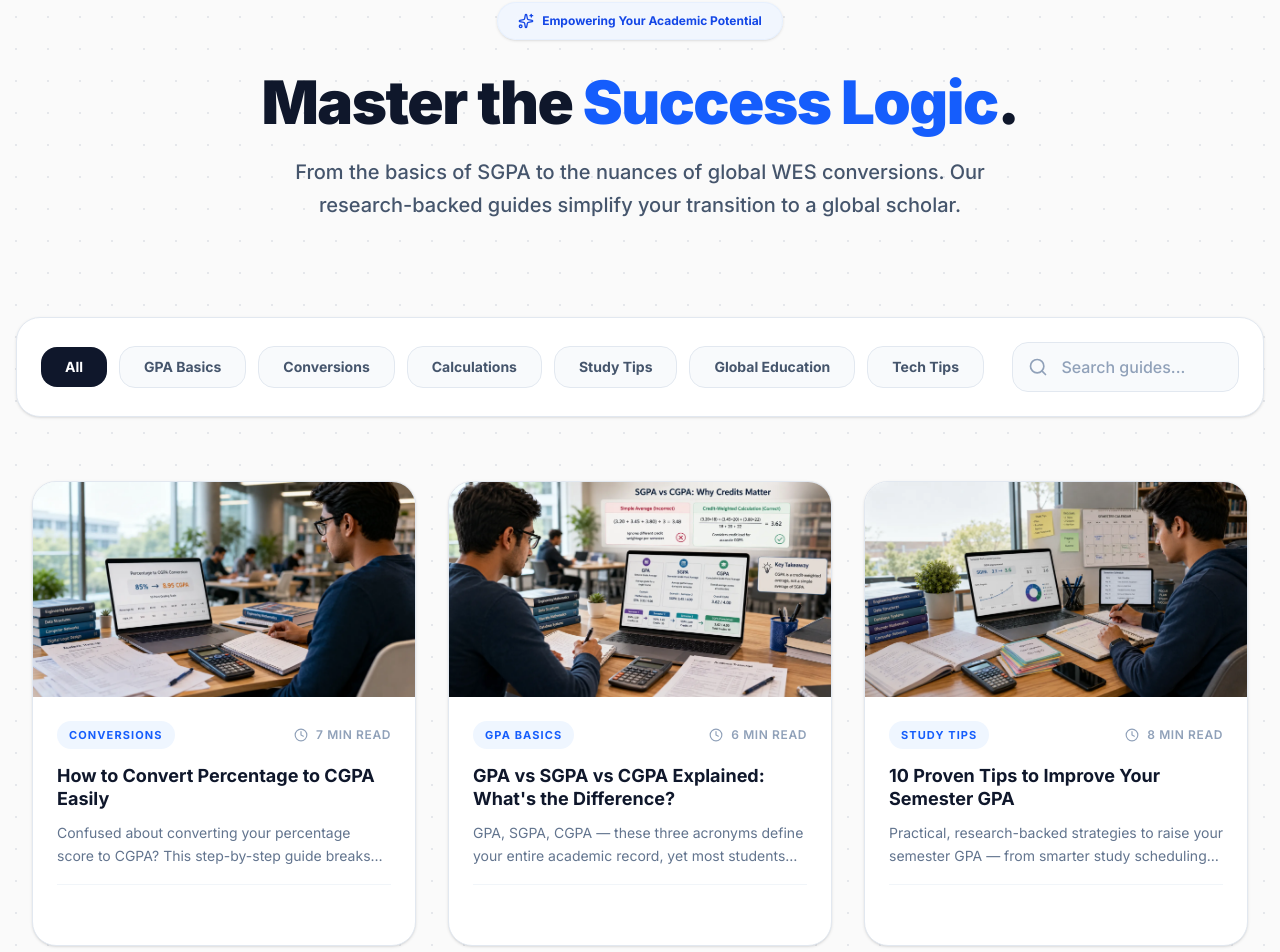
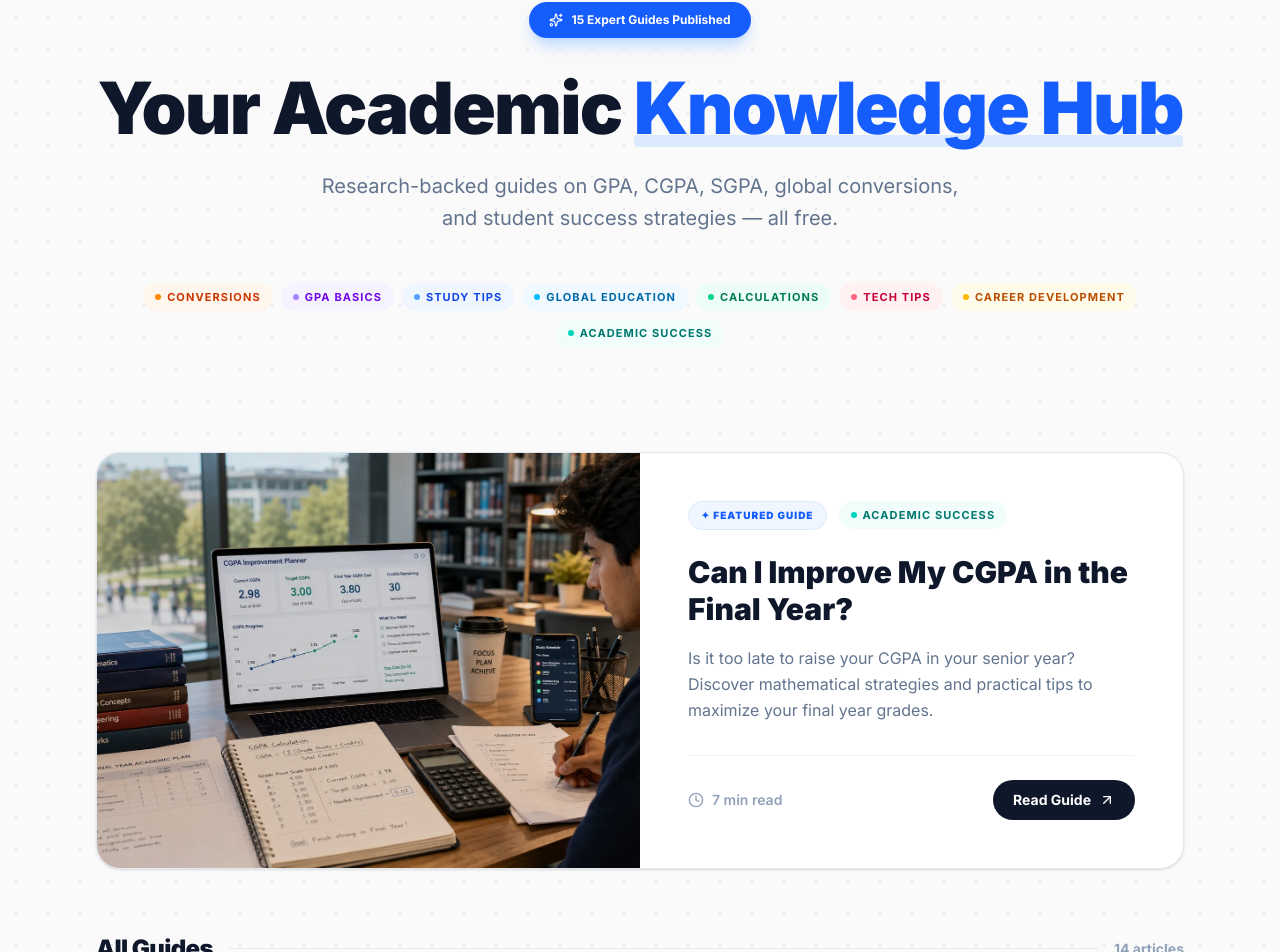
Before and after one commit to shadowfight4967-bit/edugpa, a Next.js app: page /guides in a window 1280 px wide. Shown: the part 159-1111 px from the top of the page. Built offline with nearby package versions, Linux system fonts and the light colour scheme.

Commit message:
first commit

```diff
--- a/app/guides/page.tsx
+++ b/app/guides/page.tsx
@@ -8,7 +8,7 @@ import {
     Clock,
     GraduationCap,
     Sparkles,
-    Search,
+    ArrowUpRight,
 } from "lucide-react";
 import { PLACEHOLDER_POSTS } from "@/lib/posts";
 
@@ -17,6 +17,27 @@ export const metadata = buildMetadata({
     description: "Comprehensive guides on GPA calculation, SGPA tracking, and global grade conversion. Master your academic journey with EduGPA.",
     path: "/guides",
 });
+
+const categoryColors: Record<string, { bg: string; text: string; dot: string }> = {
+    "GPA Basics":        { bg: "bg-violet-50",  text: "text-violet-700", dot: "bg-violet-400" },
+    "Conversions":       { bg: "bg-orange-50",  text: "text-orange-700", dot: "bg-orange-400" },
+    "Calculations":      { bg: "bg-emerald-50", text: "text-emerald-700",dot: "bg-emerald-400" },
+    "Study Tips":        { bg: "bg-blue-50",    text: "text-blue-700",   dot: "bg-blue-400" },
+    "Global Education":  { bg: "bg-sky-50",     text: "text-sky-700",    dot: "bg-sky-400" },
+    "Tech Tips":         { bg: "bg-rose-50",    text: "text-rose-700",   dot: "bg-rose-400" },
+    "Career Development":{ bg: "bg-amber-50",   text: "text-amber-700",  dot: "bg-amber-400" },
+    "Academic Success":  { bg: "bg-teal-50",    text: "text-teal-700",   dot: "bg-teal-400" },
+};
+
+function CategoryBadge({ category }: { category: string }) {
+    const c = categoryColors[category] ?? { bg: "bg-slate-50", text: "text-slate-600", dot: "bg-slate-400" };
+    return (
+        <span className={`inline-flex items-center gap-1.5 text-[11px] font-bold uppercase tracking-widest px-3 py-1.5 rounded-full ${c.bg} ${c.text}`}>
+            <span className={`w-1.5 h-1.5 rounded-full ${c.dot}`} />
+            {category}
+        </span>
+    );
+}
 
 export default function GuidesPage() {
     const collectionSchema = {
@@ -31,68 +52,122 @@ export default function GuidesPage() {
         },
     };
 
-    const categories = ["All", "GPA Basics", "Conversions", "Calculations", "Study Tips", "Global Education", "Tech Tips", "Career Development", "Academic Success"];
+    const heroPost = PLACEHOLDER_POSTS[PLACEHOLDER_POSTS.length - 1];
+    const gridPosts = PLACEHOLDER_POSTS.slice(0, PLACEHOLDER_POSTS.length - 1);
+
+    const uniqueCategories = [...new Set(PLACEHOLDER_POSTS.map(p => p.category))];
 
     return (
         <>
             <JsonLd data={collectionSchema} />
 
-            {/* Hero Header */}
-            <section className="pt-24 pb-16 relative overflow-hidden bg-transparent">
-                <div className="max-w-5xl mx-auto px-4 sm:px-6 lg:px-8 text-center relative z-10">
-                    <div className="inline-flex items-center gap-2 bg-blue-50/80 backdrop-blur-md text-blue-700 px-5 py-2.5 rounded-full text-xs font-bold mb-8 shadow-sm border border-blue-100/50">
-                        <Sparkles className="w-4 h-4" />
-                        Empowering Your Academic Potential
+            {/* ── Hero ── */}
+            <section className="pt-24 pb-10 relative overflow-hidden">
+                <div className="max-w-6xl mx-auto px-4 sm:px-6 lg:px-8 relative z-10">
+
+                    {/* Label pill */}
+                    <div className="flex justify-center mb-8">
+                        <div className="inline-flex items-center gap-2 bg-blue-600 text-white px-5 py-2.5 rounded-full text-xs font-bold shadow-lg shadow-blue-200">
+                            <Sparkles className="w-3.5 h-3.5" />
+                            {PLACEHOLDER_POSTS.length} Expert Guides Published
                         </div>
-                    <h1 className="text-4xl md:text-6xl font-black text-slate-900 mb-6 tracking-tight">
-                        Master the <span className="text-blue-600">Success Logic</span>.
+                    </div>
+
+                    {/* Headline */}
+                    <h1 className="text-4xl sm:text-5xl md:text-6xl lg:text-7xl font-black text-slate-900 text-center leading-[1.05] tracking-tight mb-6">
+                        Your Academic{" "}
+                        <span className="relative">
+                            <span className="relative z-10 text-blue-600">Knowledge Hub</span>
+                            <span className="absolute bottom-1 left-0 w-full h-3 bg-blue-100 -z-0 rounded" />
+                        </span>
                     </h1>
-                    <p className="max-w-3xl mx-auto text-lg md:text-xl text-slate-600 leading-relaxed font-medium">
-                        From the basics of SGPA to the nuances of global WES conversions. Our research-backed guides simplify your transition to a global scholar.
+
+                    <p className="max-w-2xl mx-auto text-center text-lg md:text-xl text-slate-500 leading-relaxed mb-12">
+                        Research-backed guides on GPA, CGPA, SGPA, global conversions, and student success strategies — all free.
                     </p>
-                </div>
-            </section>
 
-            {/* Modern Filter Bar */}
-            <section className="sticky top-20 z-40 px-4 mt-8">
-                <div className="max-w-7xl mx-auto">
-                    <div className="bg-white p-4 md:p-6 flex flex-col md:flex-row items-center justify-between gap-6 overflow-hidden rounded-2xl shadow-sm border border-slate-200">
-                        <div className="flex items-center gap-3 overflow-x-auto pb-2 md:pb-0 w-full md:w-auto no-scrollbar">
-                            {categories.map((cat) => (
-                                <button
-                                    key={cat}
-                                    className={`px-6 py-2.5 rounded-xl text-sm font-bold whitespace-nowrap transition-all ${cat === "All"
-                                            ? "bg-slate-900 text-white"
-                                            : "bg-slate-50 text-slate-600 hover:bg-slate-100 hover:text-slate-900 border border-slate-200"
-                                        }`}
-                                >
-                                    {cat}
-                                </button>
+                    {/* Category pills */}
+                    <div className="flex flex-wrap justify-center gap-2 mb-16">
+                        {uniqueCategories.map(cat => (
+                            <CategoryBadge key={cat} category={cat} />
                         ))}
-                        </div>
-                        <div className="relative w-full md:w-80">
-                            <Search className="absolute left-4 top-1/2 -translate-y-1/2 w-5 h-5 text-slate-400" />
-                            <input
-                                type="text"
-                                placeholder="Search guides..."
-                                className="w-full bg-slate-50 border border-slate-200 pl-12 pr-4 py-3 rounded-xl focus:outline-none focus:ring-2 focus:ring-blue-500 focus:bg-white transition-all font-medium text-slate-900 placeholder:text-slate-400"
-                            />
-                        </div>
                     </div>
                 </div>
             </section>
 
-            {/* Guides Grid */}
-            <section className="pt-16 pb-32">
-                <div className="max-w-full mx-auto px-4 sm:px-6 lg:px-8">
-                    <div className="grid md:grid-cols-2 lg:grid-cols-3 gap-8">
-                        {PLACEHOLDER_POSTS.map((post) => (
+            {/* ── Hero Feature Card (latest post) ── */}
+            <section className="max-w-6xl mx-auto px-4 sm:px-6 lg:px-8 mb-16">
+                <Link
+                    href={`/guides/${heroPost.slug}`}
+                    className="group relative flex flex-col md:flex-row rounded-3xl overflow-hidden border border-slate-200 bg-white shadow-sm hover:shadow-xl transition-all duration-500"
+                >
+                    {/* Image */}
+                    <div className="relative md:w-1/2 aspect-[16/10] md:aspect-auto overflow-hidden">
+                        {heroPost.featuredImage ? (
+                            <Image
+                                src={heroPost.featuredImage}
+                                alt={heroPost.title}
+                                fill
+                                className="object-cover group-hover:scale-105 transition-transform duration-700"
+                                sizes="(max-width: 768px) 100vw, 50vw"
+                                priority
+                            />
+                        ) : (
+                            <div className="w-full h-full bg-gradient-to-br from-blue-100 to-blue-200 flex items-center justify-center">
+                                <BookOpen className="w-16 h-16 text-blue-300" />
+                            </div>
+                        )}
+                        <div className="absolute inset-0 bg-gradient-to-r from-black/10 to-transparent" />
+                    </div>
+
+                    {/* Content */}
+                    <div className="md:w-1/2 p-8 md:p-12 flex flex-col justify-between">
+                        <div>
+                            <div className="flex items-center gap-3 mb-6">
+                                <span className="text-[10px] font-black uppercase tracking-widest text-blue-600 bg-blue-50 px-3 py-1.5 rounded-full border border-blue-100">
+                                    ✦ Featured Guide
+                                </span>
+                                <CategoryBadge category={heroPost.category} />
+                            </div>
+                            <h2 className="text-2xl md:text-3xl font-black text-slate-900 leading-tight mb-4 group-hover:text-blue-600 transition-colors duration-300">
+                                {heroPost.title}
+                            </h2>
+                            <p className="text-slate-500 leading-relaxed text-base line-clamp-3">
+                                {heroPost.excerpt}
+                            </p>
+                        </div>
+                        <div className="flex items-center justify-between mt-8 pt-6 border-t border-slate-100">
+                            <div className="flex items-center gap-2 text-slate-400 text-sm font-semibold">
+                                <Clock className="w-4 h-4" />
+                                {heroPost.readTime}
+                            </div>
+                            <span className="inline-flex items-center gap-2 bg-slate-900 text-white text-sm font-bold px-5 py-2.5 rounded-full group-hover:bg-blue-600 transition-colors duration-300">
+                                Read Guide
+                                <ArrowUpRight className="w-4 h-4 group-hover:translate-x-0.5 group-hover:-translate-y-0.5 transition-transform" />
+                            </span>
+                        </div>
+                    </div>
+                </Link>
+            </section>
+
+            {/* ── All Guides Grid ── */}
+            <section className="max-w-6xl mx-auto px-4 sm:px-6 lg:px-8 pb-32">
+
+                {/* Section label */}
+                <div className="flex items-center gap-4 mb-10">
+                    <h2 className="text-2xl font-black text-slate-900 tracking-tight">All Guides</h2>
+                    <div className="flex-1 h-px bg-slate-200" />
+                    <span className="text-sm font-bold text-slate-400">{gridPosts.length} articles</span>
+                </div>
+
+                <div className="grid sm:grid-cols-2 lg:grid-cols-3 gap-6">
+                    {gridPosts.map((post) => (
                         <Link
                             key={post.slug}
                             href={`/guides/${post.slug}`}
-                                className="group bg-white rounded-2xl shadow-sm border border-slate-200 hover:shadow-md hover:border-slate-300 transition-all flex flex-col h-full overflow-hidden"
+                            className="group bg-white rounded-2xl border border-slate-200 hover:border-blue-200 hover:shadow-lg hover:shadow-blue-50 transition-all duration-300 flex flex-col overflow-hidden"
                         >
-                                {/* Featured thumbnail */}
+                            {/* Thumbnail */}
                             <div className="relative w-full aspect-[16/9] bg-slate-100 overflow-hidden">
                                 {post.featuredImage ? (
                                     <Image
@@ -100,51 +175,53 @@ export default function GuidesPage() {
                                         alt={post.title}
                                         fill
                                         className="object-cover group-hover:scale-105 transition-transform duration-500"
-                                            sizes="(max-width: 768px) 100vw, (max-width: 1200px) 50vw, 33vw"
+                                        sizes="(max-width: 640px) 100vw, (max-width: 1024px) 50vw, 33vw"
                                     />
                                 ) : (
                                     <div className="w-full h-full flex items-center justify-center bg-gradient-to-br from-blue-50 to-slate-100">
-                                            <BookOpen className="w-10 h-10 text-blue-300" />
+                                        <BookOpen className="w-8 h-8 text-blue-200" />
                                     </div>
                                 )}
-                                    <div className="absolute inset-0 bg-gradient-to-t from-black/30 to-transparent opacity-0 group-hover:opacity-100 transition-opacity duration-300" />
+                                {/* Overlay */}
+                                <div className="absolute inset-0 bg-gradient-to-t from-black/40 via-black/5 to-transparent opacity-0 group-hover:opacity-100 transition-opacity duration-300" />
+                                {/* Read badge on hover */}
+                                <div className="absolute bottom-3 right-3 opacity-0 group-hover:opacity-100 transition-all duration-300 translate-y-1 group-hover:translate-y-0">
+                                    <span className="inline-flex items-center gap-1.5 bg-white/95 backdrop-blur-sm text-slate-900 text-xs font-bold px-3 py-1.5 rounded-full shadow-md">
+                                        Read <ArrowRight className="w-3 h-3" />
+                                    </span>
+                                </div>
                             </div>
 
-                                <div className="p-6 flex flex-col flex-1">
-                                    <div className="flex items-center justify-between mb-4">
-                                        <span className="text-[11px] font-bold text-blue-600 uppercase tracking-widest bg-blue-50 px-3 py-1.5 rounded-full">{post.category}</span>
-                                        <div className="flex items-center gap-2 text-slate-400 text-xs font-semibold uppercase tracking-wider">
-                                            <Clock className="w-3.5 h-3.5" />
-                                            <span>{post.readTime}</span>
+                            {/* Body */}
+                            <div className="p-5 flex flex-col flex-1">
+                                <div className="flex items-center justify-between mb-3">
+                                    <CategoryBadge category={post.category} />
+                                    <div className="flex items-center gap-1.5 text-slate-400 text-xs font-semibold">
+                                        <Clock className="w-3 h-3" />
+                                        {post.readTime}
                                     </div>
                                 </div>
-                                    <h3 className="text-lg font-bold text-slate-900 mb-3 group-hover:text-blue-600 transition-colors leading-tight line-clamp-2">
+                                <h3 className="text-base font-bold text-slate-900 leading-snug line-clamp-2 group-hover:text-blue-600 transition-colors duration-200 mb-2">
                                     {post.title}
                                 </h3>
-                                    <p className="text-slate-500 text-sm leading-relaxed line-clamp-2 mb-4">
+                                <p className="text-slate-500 text-sm leading-relaxed line-clamp-2">
                                     {post.excerpt}
                                 </p>
-                                    <div className="mt-auto pt-4 border-t border-slate-100 flex items-center justify-end">
-                                        <span className="text-blue-600 font-bold text-sm flex items-center gap-1 opacity-0 group-hover:opacity-100 transition-opacity">
-                                            Read Guide
-                                            <ArrowRight className="w-4 h-4" />
-                                        </span>
-                                    </div>
                             </div>
                         </Link>
                     ))}
 
-                        {/* Empty State / Coming Soon Card */}
-                        <div className="p-10 rounded-2xl border-2 border-dashed border-slate-200 flex flex-col items-center justify-center text-center bg-slate-50 group hover:border-slate-300 transition-colors">
-                            <div className="w-16 h-16 rounded-2xl bg-white border border-slate-100 shadow-sm flex items-center justify-center mb-6 group-hover:scale-110 transition-transform">
-                                <GraduationCap className="w-8 h-8 text-slate-400" />
+                    {/* Coming Soon card */}
+                    <div className="rounded-2xl border-2 border-dashed border-slate-200 bg-slate-50/60 flex flex-col items-center justify-center text-center p-8 min-h-[280px] group hover:border-blue-200 hover:bg-blue-50/30 transition-all duration-300">
+                        <div className="w-14 h-14 rounded-2xl bg-white border border-slate-200 shadow-sm flex items-center justify-center mb-5 group-hover:scale-110 group-hover:border-blue-200 transition-all duration-300">
+                            <GraduationCap className="w-7 h-7 text-slate-300 group-hover:text-blue-400 transition-colors" />
                         </div>
-                            <h3 className="text-xl font-bold text-slate-800 mb-2">More Access Coming</h3>
-                            <p className="text-sm text-slate-500 leading-relaxed font-medium max-w-sm">Drafting additional protocols for UGC & WES frameworks. Stay tuned.</p>
+                        <p className="text-xs font-black uppercase tracking-widest text-slate-400 mb-2">Coming Soon</p>
+                        <h3 className="text-base font-bold text-slate-700 mb-1">More Guides Incoming</h3>
+                        <p className="text-sm text-slate-400 leading-relaxed max-w-[200px]">
+                            New articles on UGC, WES, and global frameworks drop regularly.
+                        </p>
                     </div>
-                    </div>
-
-
                 </div>
             </section>
         </>
```
Lines whose indentation alone changed are shown as unchanged.
